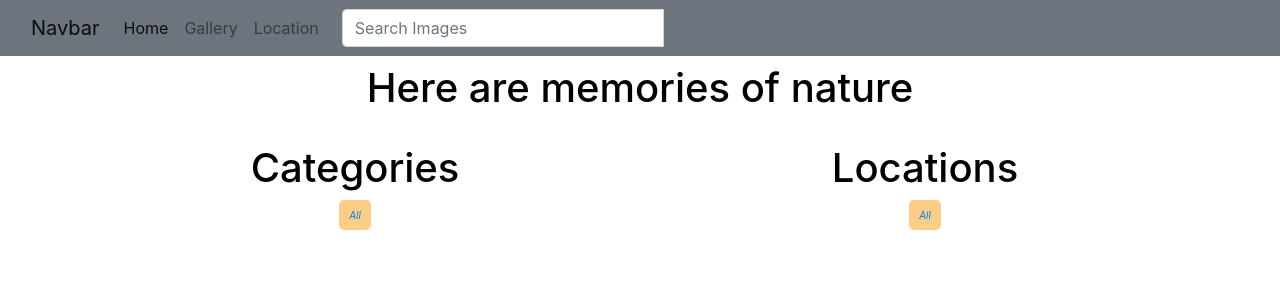
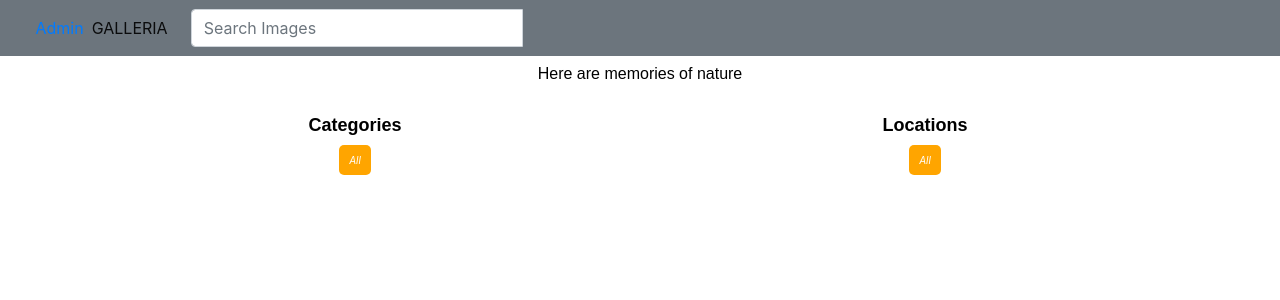
Before and after one commit to monginadiana/My-gallery, a Django app: page / in a window 1280 px wide. Shown: the top 300 px of the page. Run offline with Django 3.2, Linux system fonts and the light colour scheme; data that the repository does not hold is empty; some libraries are stand-ins or nearby versions.

Commit message:
ccorrection of the error

```diff
--- a/media/static/css/media.css
+++ b/media/static/css/media.css
@@ -1,6 +1,16 @@
 h1
 {
   color: black;
+  font-size: medium;
+  font-family: Arial, Helvetica, sans-serif;
+  font-style: bold;
+}
+h2
+{
+  color: black;
+  font-size: medium;
+  font-family: Arial, Helvetica, sans-serif;
+  font-style: bold;
 }
 
 h2 {
@@ -10,6 +20,8 @@ h2 {
 
 .img-details {
   font-size: 8px;
+  font-weight: bold;
+  font-style: italic;
 }
 
 img {
@@ -24,5 +36,6 @@ img {
   font-size: 10px;
   line-height: 30px;
   border-radius: 5px;
-  background-color: rgba(253, 190, 95, 0.76);
+  color: white;
+  background-color: orange;
 }
--- a/media/templates/all-media/index.html
+++ b/media/templates/all-media/index.html
@@ -31,7 +31,7 @@
     <br>
     <div class="row">
         <div class="col-md-6">
-            <h1>Categories</h1>
+            <h2>Categories</h2>
                 <a class="chip" href="/">
                     <i>All</i>
                 </a>
@@ -43,7 +43,7 @@
             {% endfor %}
         </div>
         <div class="col-md-6">
-            <h1>Locations</h1>
+            <h2>Locations</h2>
                 <a class="chip" href="/">
                     <i>All</i>
                 </a>
--- a/media/templates/all-media/search.html
+++ b/media/templates/all-media/search.html
@@ -27,7 +27,7 @@
                   <i>{{image.location}}</i>
               </span>
           </div>
-          <img src="{{image.image.url}}" alt="fish">
+          <img src="{{image.image.url}}" alt="Diana">
       </div>
     {% endfor %}
   {% endif %}
--- a/media/templates/navbar.html
+++ b/media/templates/navbar.html
@@ -1,19 +1,13 @@
 <nav class="navbar navbar-expand-lg navbar-light bg-secondary">
   <div class="container-fluid">
-    <a class="navbar-brand" href="#">Navbar</a>
+      <a href="/admin" class="nav-item" active-color="rebeccapurple"><i class="fas fa-user-tie"></i>&nbsp;Admin</a>
     <button class="navbar-toggler" type="button" data-bs-toggle="collapse" data-bs-target="#navbarNav" aria-controls="navbarNav" aria-expanded="false" aria-label="Toggle navigation">
       <span class="navbar-toggler-icon"></span>
     </button>
     <div class="collapse navbar-collapse" id="navbarNav">
       <ul class="navbar-nav">
         <li class="nav-item">
-          <a class="nav-link active" aria-current="page" href="/">Home</a>
-        </li>
-        <li class="nav-item">
-          <a class="nav-link" href="/">Gallery</a>
-        </li>
-        <li class="nav-item">
-          <a class="nav-link" href="/">Location</a>
+          <a class="nav-link active" active-color="orange" aria-current="page" href="/">GALLERIA</a>
         </li>
       </ul>
       <!-- Adding a search form  -->
--- a/media/views.py
+++ b/media/views.py
@@ -10,7 +10,7 @@ from media.models import Images, Category, Location
 
 def index(request):
     categories = Category.objects.all()
-    location = Location.objects.all()
+    locations = Location.objects.all()
 
 
 
@@ -22,11 +22,10 @@ def index(request):
         location_id = request.GET.get("location")
         images = Images.objects.filter(location = location_id)
 
-
     else:
         images = Images.objects.all()
 
-    ctx = {'images':images, 'categories': categories, 'location':location }
+    ctx = {'images':images, 'categories': categories, 'locations':locations }
     return render(request, 'all-media/index.html',ctx)
 
 def search_results(request):
```
